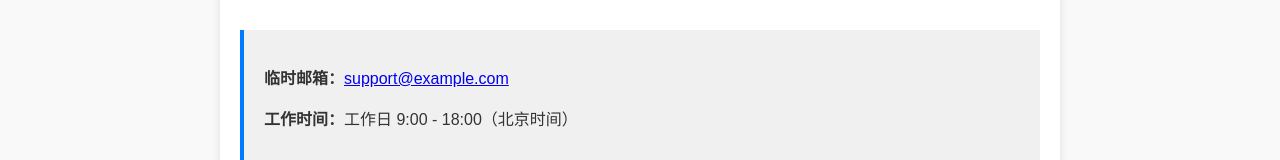
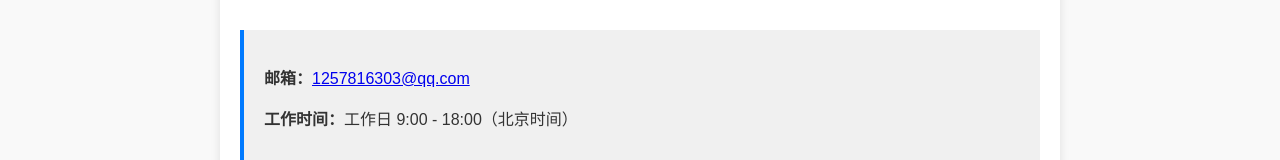
Before and after one commit to weberlb/mycalendar, a plain HTML site: page index.html in a window 1280 px wide. Shown: the part 629-789 px from the top of the page. Drawn offline with Linux system fonts and the light colour scheme.

Commit message:
Update index.html

```diff
--- a/index.html
+++ b/index.html
@@ -92,7 +92,7 @@
       <h2>联系方式</h2>
       <p>如有其他问题，请通过以下方式联系我们：</p>
       <div class="contact">
-        <p><strong>临时邮箱：</strong><a href="mailto:support@example.com">support@example.com</a></p>
+        <p><strong>邮箱：</strong><a href="mailto:1257816303@qq.com">1257816303@qq.com</a></p>
         <p><strong>工作时间：</strong>工作日 9:00 - 18:00（北京时间）</p>
         <a class="button" href="mailto:1257816303@qq.com">立即联系</a>
       </div>
```
